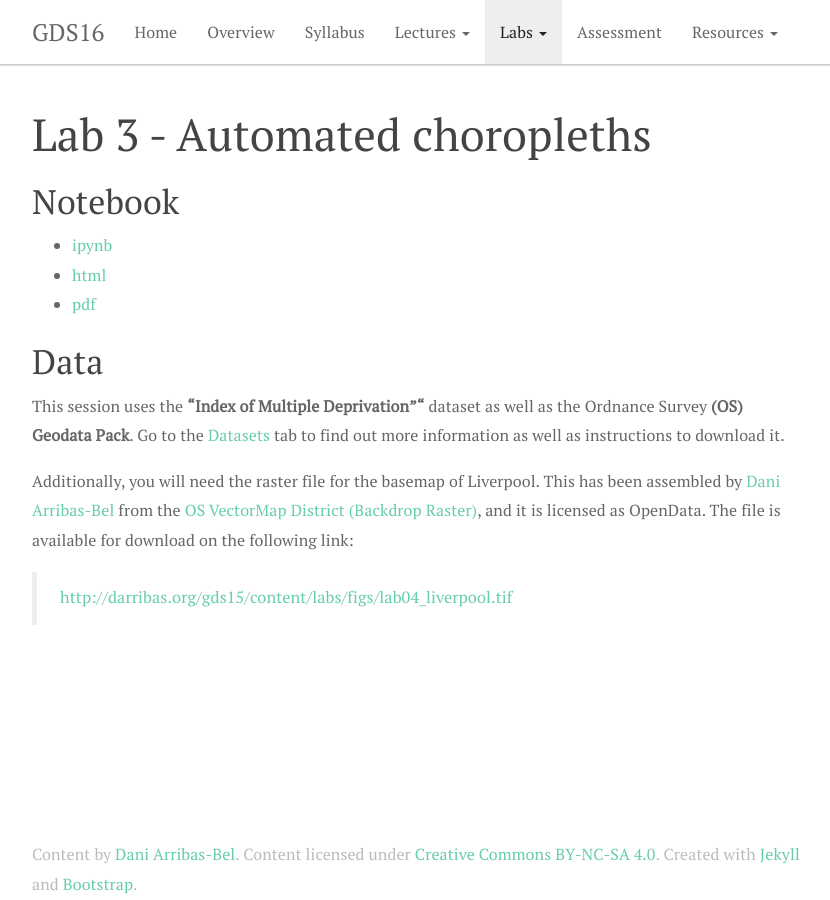
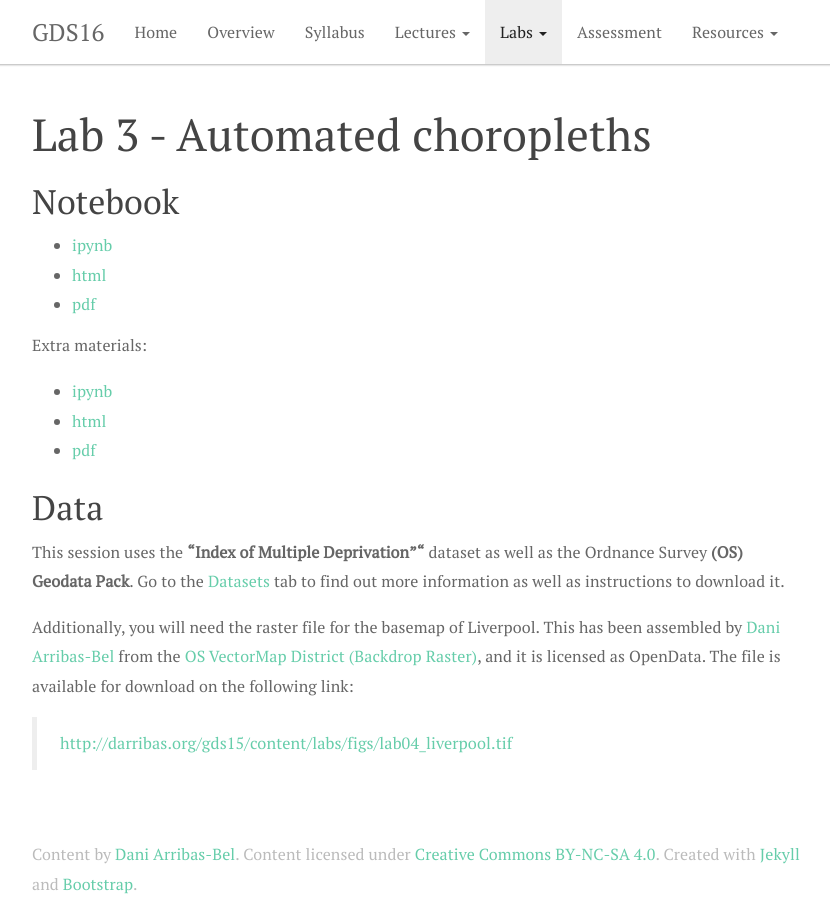
Before and after one commit to darribas/gds16, a Jekyll site: the page built from _labs/Lab_03.md, in a window 1280 px wide. Shown: the whole page, without its empty margins (223-1053 px from the left). Built offline with Jekyll 4.4.1, drawn with Linux system fonts in a browser that asks for light colours; nearby versions of some CDN libraries.

Commit message:
Minor updates to lab page and makefile for lab 3

```diff
--- a/_labs/Lab_03.md
+++ b/_labs/Lab_03.md
@@ -7,6 +7,12 @@ title: Lab 3 - Automated choropleths
 - [ipynb](../content/labs/lab_03.ipynb)
 - [html](../content/labs/lab_03.html)
 - [pdf](../content/labs/lab_03.pdf)
+
+Extra materials:
+
+- [ipynb](../content/labs/lab_03_extras.ipynb)
+- [html](../content/labs/lab_03_extras.html)
+- [pdf](../content/labs/lab_03_extras.pdf)
 
 ### Data
 
```
Also changed, not shown: 1 other file.
